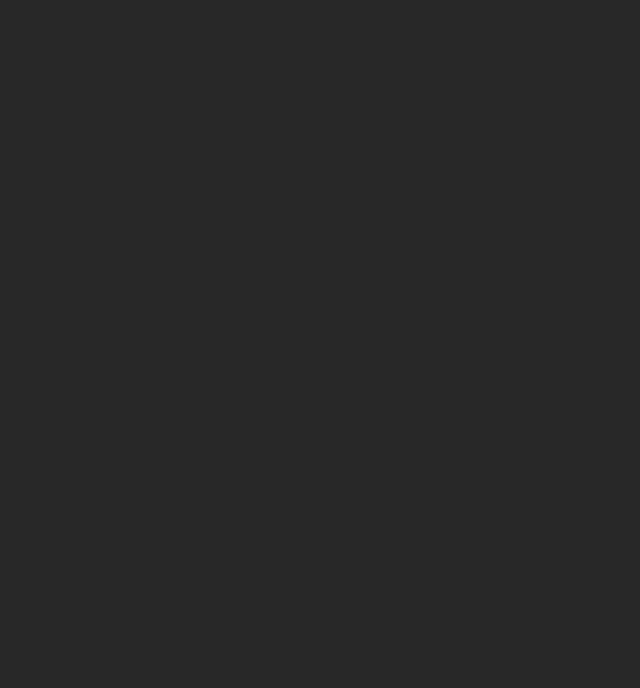
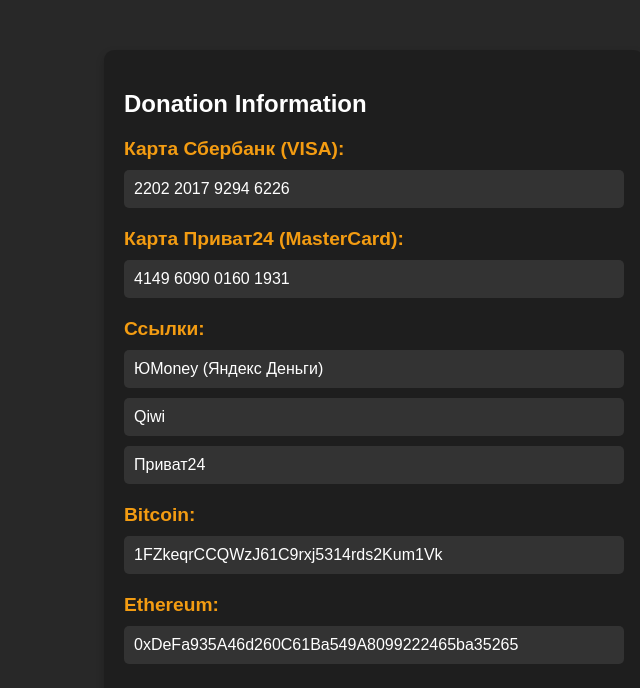
Before and after one commit to Vasilchenk23/news-computer, a React (Create React App) app: page /donation in a window 1280 px wide. Before the commit this address had no page. Shown: the top 688 px of the page, without its empty margins (266-906 px from the left). Built offline with nearby package versions, Linux system fonts and the light colour scheme.

Commit message:
create link and new component

```diff
--- a/src/App.js
+++ b/src/App.js
@@ -2,6 +2,7 @@
 import { BrowserRouter as Router, Route, Routes } from 'react-router-dom';
 import Main from './Component/Main';
 import ArticleDetail from './Component/ArticleDetail';
+import Donation from './Component/Donation';
 
 const App = () => {
     return (
@@ -9,6 +10,7 @@
             <Routes>
                 <Route exact path="/" element={<Main />} />
                 <Route path="/article/:id" element={<ArticleDetail />} />
+                <Route path="/donation" element={<Donation />} />
             </Routes>
         </Router>
     );
--- a/src/Component/ArticleDetail.jsx
+++ b/src/Component/ArticleDetail.jsx
@@ -1,6 +1,8 @@
 import React from 'react';
 import { useParams } from 'react-router-dom';
 import '../index.css';
+import Header from './Header';
+import Footer from './Footer';
 
 const articles = [
     {
@@ -97,13 +99,17 @@
     }
 
     return (
-        <div className="article-detail">
-            <img src={article.image} alt="Article" className="article-image" />
-            <h2 className="article-title">{article.title}</h2>
-            <p className="article-overview">{article.overview}</p>
-            <p>{article.content}</p>
-            <a href={article.downloadLink} target="_blank" rel="noopener noreferrer"><button className='download-link'>Скачать материалы</button></a>
-        </div>
+        <>
+        <Header/>
+            <div className="article-detail" style={{textAlign:'center'}}>
+                <img src={article.image} alt="Article" className="article-image" />
+                <h2 className="article-title">{article.title}</h2>
+                <p className="article-overview">{article.overview}</p>
+                <p>{article.content}</p>
+                <a href={article.downloadLink} target="_blank" rel="noopener noreferrer"><button style={{cursor:'pointer'}} className='download-link'>Скачать материалы</button></a>
+            </div>
+        <Footer/>
+        </>
     );
 }
 
--- /dev/null
+++ b/src/Component/Donation.jsx
@@ -0,0 +1,36 @@
+import React from 'react';
+import '../index.css';
+
+const Donation = () => {
+    return (
+        <div className="donation-container">
+            <h2>Donation Information</h2>
+            <div className="donation-details">
+                <div className="card-info">
+                    <h3>Карта Сбербанк (VISA):</h3>
+                    <p>2202 2017 9294 6226</p>
+                </div>
+                <div className="card-info">
+                    <h3>Карта Приват24 (MasterCard):</h3>
+                    <p>4149 6090 0160 1931</p>
+                </div>
+                <div className="links">
+                    <h3>Ссылки:</h3>
+                    <p>ЮMoney (Яндекс Деньги)</p>
+                    <p>Qiwi</p>
+                    <p>Приват24</p>
+                </div>
+                <div className="crypto">
+                    <h3>Bitcoin:</h3>
+                    <p>1FZkeqrCCQWzJ61C9rxj5314rds2Kum1Vk</p>
+                </div>
+                <div className="crypto">
+                    <h3>Ethereum:</h3>
+                    <p>0xDeFa935A46d260C61Ba549A8099222465ba35265</p>
+                </div>
+            </div>
+        </div>
+    );
+}
+
+export default Donation;
--- a/src/Component/Footer.jsx
+++ b/src/Component/Footer.jsx
@@ -29,9 +29,9 @@
             <div className="contact-block">
                 <h1>Мы в социальных сетях</h1>
                 <div className="social">
-                    <svg  xmlns="http://www.w3.org/2000/svg"  width="48"  height="48"  viewBox="0 0 24 24"  fill="none"  stroke="white"  strokeWidth="2"  strokeLinecap="round"  strokeLinejoin="round"  className="icon icon-tabler icons-tabler-outline icon-tabler-brand-telegram"><path stroke="none" d="M0 0h24v24H0z" fill="none"/><path d="M15 10l-4 4l6 6l4 -16l-18 7l4 2l2 6l3 -4" /></svg>
-                    <svg  xmlns="http://www.w3.org/2000/svg"  width="48"  height="48"  viewBox="0 0 24 24"  fill="none"  stroke="white"  strokeWidth="2"  strokeLinecap="round"  strokeLinejoin="round"  className="icon icon-tabler icons-tabler-outline icon-tabler-brand-youtube"><path stroke="none" d="M0 0h24v24H0z" fill="none"/><path d="M2 8a4 4 0 0 1 4 -4h12a4 4 0 0 1 4 4v8a4 4 0 0 1 -4 4h-12a4 4 0 0 1 -4 -4v-8z" /><path d="M10 9l5 3l-5 3z" /></svg>
-                    <svg  xmlns="http://www.w3.org/2000/svg"  width="48"  height="48"  viewBox="0 0 24 24"  fill="none"  stroke="white"  strokeWidth="2"  strokeLinecap="round"  strokeLinejoin="round"  className="icon icon-tabler icons-tabler-outline icon-tabler-phone"><path stroke="none" d="M0 0h24v24H0z" fill="none"/><path d="M5 4h4l2 5l-2.5 1.5a11 11 0 0 0 5 5l1.5 -2.5l5 2v4a2 2 0 0 1 -2 2a16 16 0 0 1 -15 -15a2 2 0 0 1 2 -2" /></svg>
+                   <a href="https://t.me/misha_feniks" target="_blank" rel="noreferrer"><svg  xmlns="http://www.w3.org/2000/svg"  width="48"  height="48"  viewBox="0 0 24 24"  fill="none"  stroke="white"  strokeWidth="2"  strokeLinecap="round"  strokeLinejoin="round"  className="icon icon-tabler icons-tabler-outline icon-tabler-brand-telegram"><path stroke="none" d="M0 0h24v24H0z" fill="none"/><path d="M15 10l-4 4l6 6l4 -16l-18 7l4 2l2 6l3 -4" /></svg></a>
+                   <a href="https://www.youtube.com/@Lifesofter/" target="_blank" rel="noreferrer"><svg  xmlns="http://www.w3.org/2000/svg"  width="48"  height="48"  viewBox="0 0 24 24"  fill="none"  stroke="white"  strokeWidth="2"  strokeLinecap="round"  strokeLinejoin="round"  className="icon icon-tabler icons-tabler-outline icon-tabler-brand-youtube"><path stroke="none" d="M0 0h24v24H0z" fill="none"/><path d="M2 8a4 4 0 0 1 4 -4h12a4 4 0 0 1 4 4v8a4 4 0 0 1 -4 4h-12a4 4 0 0 1 -4 -4v-8z" /><path d="M10 9l5 3l-5 3z" /></svg></a>
+                   <a href="tel:+380685929820"  target="_blank" rel="noreferrer"><svg  xmlns="http://www.w3.org/2000/svg"  width="48"  height="48"  viewBox="0 0 24 24"  fill="none"  stroke="white"  strokeWidth="2"  strokeLinecap="round"  strokeLinejoin="round"  className="icon icon-tabler icons-tabler-outline icon-tabler-phone"><path stroke="none" d="M0 0h24v24H0z" fill="none"/><path d="M5 4h4l2 5l-2.5 1.5a11 11 0 0 0 5 5l1.5 -2.5l5 2v4a2 2 0 0 1 -2 2a16 16 0 0 1 -15 -15a2 2 0 0 1 2 -2" /></svg></a>
                 </div>
                 <p>+380685929820</p>
                 <p>По будням с 11:00 до 18:00<br />По выходным с 11:00 до 16:00</p>
--- a/src/Component/Main.jsx
+++ b/src/Component/Main.jsx
@@ -1,4 +1,4 @@
-import React from 'react';
+import React, { useState } from 'react';
 import { useNavigate } from 'react-router-dom';
 import '../index.css';
 import Header from './Header';
@@ -21,23 +21,34 @@
 
 const Main = () => {
     const navigate = useNavigate();
+    const [searchQuery, setSearchQuery] = useState('');
 
     const handleArticleClick = (index) => {
         navigate(`/article/${index}`);
     };
 
+    const filteredArticles = articles.filter(article =>
+        article.title.toLowerCase().includes(searchQuery.toLowerCase())
+    );
+
     return (
         <>
-        <Header/>
+            <Header/>
             <h1 className='title'>Тут мы вам расскажем все о компьютерах и не только!</h1>
             <p className='page-main'>Ждем ваш отзыв на сайте</p>
             <div className="research">
-                <input type="text" placeholder="Поиск по сайту..." className="search-bar-2"/>
+                <input
+                    type="text"
+                    placeholder="Поиск по сайту..."
+                    className="search-bar-2"
+                    value={searchQuery}
+                    onChange={e => setSearchQuery(e.target.value)}
+                />
             </div>
             <h1 className='title-version'>Версии ОС</h1>
             <p className='page-version'>Операционные системы</p>
             <div className="news-container">
-                {articles.map((article, index) => (
+                {filteredArticles.map((article, index) => (
                     <div
                         className="news-item"
                         key={index}
@@ -51,7 +62,7 @@
                     </div>
                 ))}
             </div>
-        <Footer/>
+            <Footer/>
         </>
     );
 }
--- a/src/index.css
+++ b/src/index.css
@@ -36,12 +36,17 @@
   height: auto;
 }
 
-body p:hover {
+.topic-page1:hover {
   color: #3590D3;
   cursor: pointer;
 }
 
-body h1:hover {
+.topic-page2:hover {
+  color: #3590D3;
+  cursor: pointer;
+}
+
+.topic-page3:hover {
   color: #3590D3;
   cursor: pointer;
 }
@@ -130,18 +135,18 @@
 
 
 ::-webkit-scrollbar-track {
-  background: #f1f1f1;
+  background: #282828;
 }
 
 
 ::-webkit-scrollbar-thumb {
-  background: #888;
+  background: #3500D4;
   border-radius: 5px;
 }
 
 
 ::-webkit-scrollbar-thumb:hover {
-  background: #555;
+  background: #3500D4;
 }
 
 .news-container {
@@ -173,6 +178,23 @@
 
 .title-version {
   margin-left: 10px;
+  color: #3590D3;
+}
+
+.about-site h1 {
+  color: #3590D3;
+}
+
+.catalog-block h1 {
+  color: #3590D3;
+}
+
+.video h1 {
+color: #3590D3;
+}
+
+.contact-block h1 {
+  color: #3590D3;
 }
 
 .page-version {
@@ -269,6 +291,7 @@
 .title {
   text-align: center;
   margin-top: 100px;
+  color: #3590D3;;
 }
 
 .page-main {
@@ -297,3 +320,46 @@
   justify-content: space-around;
   width: 300px;
 }
+
+body {
+  color: #fff;
+  font-family: 'Arial', sans-serif;
+}
+
+.donation-container {
+  max-width: 500px;
+  margin: 50px auto;
+  padding: 20px;
+  background-color: #1e1e1e;
+  border-radius: 10px;
+  box-shadow: 0 4px 8px rgba(0, 0, 0, 0.2);
+}
+
+.card-info, .links, .crypto {
+  margin-bottom: 20px;
+}
+
+.card-info h3, .links h3, .crypto h3 {
+  color: #f39c12;
+  margin-bottom: 10px;
+  font-size: 1.2em;
+}
+
+.card-info p, .links p, .crypto p {
+  background-color: #333;
+  padding: 10px;
+  border-radius: 5px;
+  font-size: 1em;
+  color: #fff;
+  margin: 10px 0px;
+}
+
+.links .link {
+  color: #f39c12;
+  text-decoration: none;
+  cursor: pointer;
+}
+
+.links .link:hover {
+  text-decoration: underline;
+}
```
Also changed, not shown: src/Component/Header.jsx (+23 -13 lines), public/img/windows.png (added), 1 other file (tests, documents, lock files or other folders).
